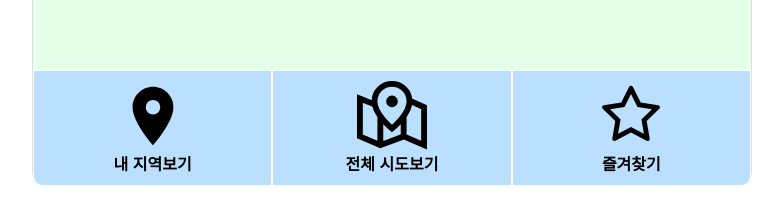
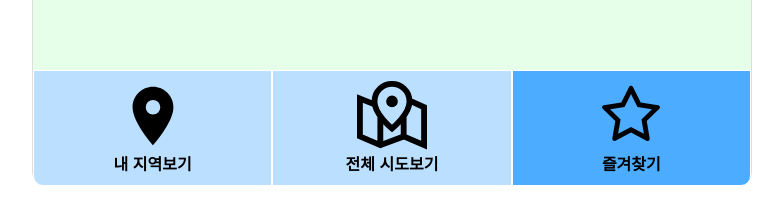
Before and after one commit to lbw3973/Air-Pollution-Notification, a React (Vite) app: page /favorite in a window 1280 px wide. Shown: the part 598-797 px from the top of the page, without its empty margins (248-1031 px from the left). Built offline with nearby package versions, Linux system fonts and the light colour scheme; no server answers.

Commit message:
Feat: navigation bar 버튼색상 탭에 따라 변경

```diff
--- a/src/components/Navigation/Navigation.jsx
+++ b/src/components/Navigation/Navigation.jsx
@@ -2,26 +2,29 @@ import React from "react";
 import * as S from "./Navigation.style";
 import { MdLocationOn } from "react-icons/md";
 import { GrMapLocation } from "react-icons/gr";
-import { AiOutlineStar, AiFillStar } from "react-icons/ai";
-import { Link } from "react-router-dom";
+import { AiOutlineStar } from "react-icons/ai";
+import { Link, useLocation } from "react-router-dom";
 
 const Navigation = () => {
+  const location = useLocation();
+  console.log(location.pathname);
+
   return (
     <S.Container>
       <Link to="/myLocation">
-        <S.BtnNav radius="left">
+        <S.BtnNav radius="left" selected={location.pathname === "/myLocation"}>
           <MdLocationOn size="70" />
           <p>내 지역보기</p>
         </S.BtnNav>
       </Link>
       <Link to="/allLocation">
-        <S.BtnNav>
+        <S.BtnNav selected={["/allLocation", "/"].includes(location.pathname)}>
           <GrMapLocation size="70" />
           <p>전체 시도보기</p>
         </S.BtnNav>
       </Link>
       <Link to="/favorite">
-        <S.BtnNav radius="right">
+        <S.BtnNav radius="right" selected={location.pathname === "/favorite"}>
           <AiOutlineStar size="70" />
           <p>즐겨찾기</p>
         </S.BtnNav>
--- a/src/components/Navigation/Navigation.style.jsx
+++ b/src/components/Navigation/Navigation.style.jsx
@@ -22,10 +22,10 @@ export const BtnNav = styled.button`
   border: 1px solid #fff;
   padding: 10px;
   border-radius: ${(props) => setRadius(props.radius)};
-  background-color: #bbdfff;
+  background-color: ${(props) => (props.selected ? "#4cacff" : "#bbdfff")};
   cursor: pointer;
   &:hover {
-    background-color: #7fc3ff;
+    background-color: #98cfff;
   }
 `;
 
```
